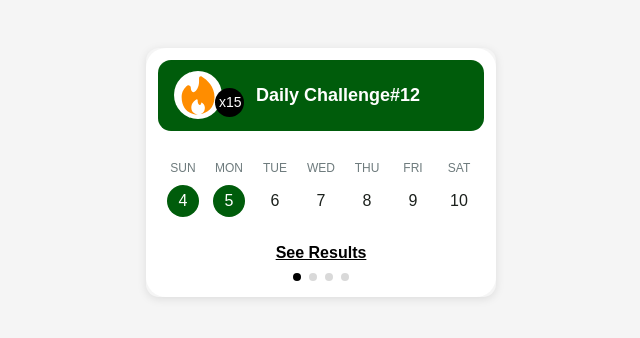
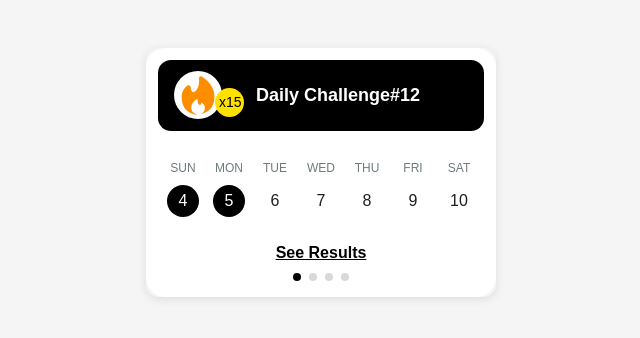
Before and after one commit to 0usernamee/dino-code, a Next.js app in the folder dino-code/: page /Tester in a window 1280 px wide. Shown: the part 228-566 px from the top of the page, without its empty margins (319-959 px from the left). Built offline with nearby package versions, Linux system fonts and the light colour scheme.

Commit message:
color fixes

```diff
--- a/dino-code/app/components/ChallengeCarousel.js
+++ b/dino-code/app/components/ChallengeCarousel.js
@@ -34,7 +34,7 @@ export default function ChallengeCarousel() {
         streak: 15,
         activeDays: [11, 12], // may be updated with real dates
         buttonText: "See Results",
-        color: "#005c0b",
+        color: "#000000",
         textColor: "#000000",
       },
       {
--- a/dino-code/app/components/ChallengeCarousel.module.css
+++ b/dino-code/app/components/ChallengeCarousel.module.css
@@ -63,8 +63,8 @@
 }
 
 .streakBadge {
-  background-color: #000;
-  color: white;
+  background-color: #FFE100;
+  color: black;
   font-size: 14px;
   font-weight: 500;
   border-radius: 100%;
```
